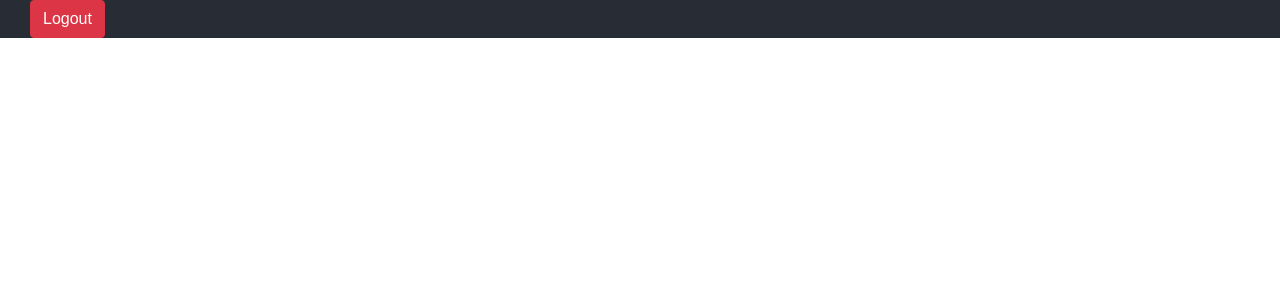
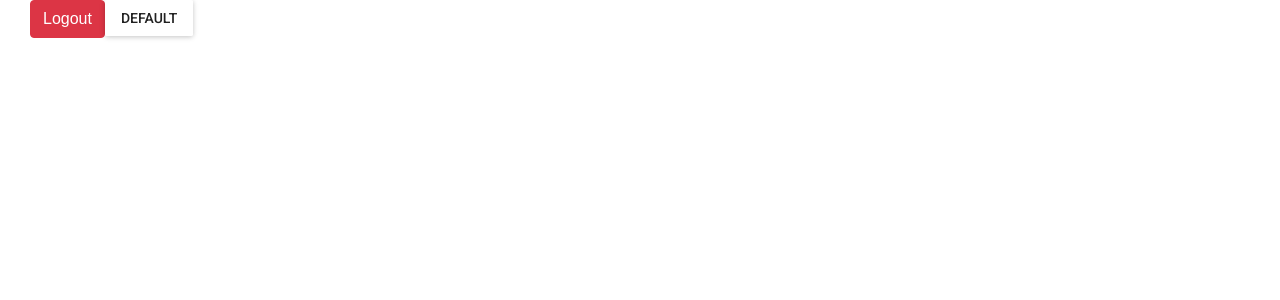
Before and after one commit to Jordan141/LokimFrontend, a React (Create React App) app: page /chat in a window 1280 px wide. Shown: the top 300 px of the page. Built offline with nearby package versions, Linux system fonts and the light colour scheme.

Commit message:
Added MaterialUI

```diff
--- a/package.json
+++ b/package.json
@@ -17,6 +17,7 @@
     "react-scripts": "0.8.5"
   },
   "dependencies": {
+    "material-ui": "^0.20.0",
     "react": "^15.4.2",
     "react-dom": "^15.4.2",
     "react-router": "^4.2.0",
--- a/public/index.html
+++ b/public/index.html
@@ -5,6 +5,7 @@
     <meta name="viewport" content="width=device-width, initial-scale=1">
     <link rel="shortcut icon" href="%PUBLIC_URL%/favicon.ico">
     <link rel="stylesheet" href="https://maxcdn.bootstrapcdn.com/bootstrap/4.0.0/css/bootstrap.min.css" integrity="sha384-Gn5384xqQ1aoWXA+058RXPxPg6fy4IWvTNh0E263XmFcJlSAwiGgFAW/dAiS6JXm" crossorigin="anonymous">
+    <link href="https://fonts.googleapis.com/css?family=Roboto:300,400,500" rel="stylesheet">
     <!--
       Notice the use of %PUBLIC_URL% in the tag above.
       It will be replaced with the URL of the `public` folder during the build.
--- a/src/App.css
+++ b/src/App.css
@@ -1,7 +1,3 @@
-div {
-  background-color: #282c34;
-}
-
 li a{
   color: white;
   text-decoration:  none;
--- a/src/components/chat.js
+++ b/src/components/chat.js
@@ -1,5 +1,7 @@
 import React, {Component} from 'react'
+import MuiThemeProvider from 'material-ui/styles/MuiThemeProvider'
 import {Link} from 'react-router-dom'
+import { RaisedButton } from 'material-ui';
 
 class Chat extends Component {
     constructor(props){
@@ -14,6 +16,9 @@ class Chat extends Component {
         return (
             <div className='container-fluid'>
                 <li className='btn btn-danger'><Link to='/'>Logout</Link></li>
+                <MuiThemeProvider>
+                    <RaisedButton label='Default' />
+                </MuiThemeProvider>
             </div>
         )
     }
--- a/src/components/home.js
+++ b/src/components/home.js
@@ -20,7 +20,7 @@ class Home extends Component {
         this.setState({successfulLogin: true})
     }
     handleChange(event){
-        const settings = ['username', 'password']
+        const settings = {'Username': 'username', 'Password': 'password'}
         //Find key for object using placeholders
         const key = settings[event.target.placeholder]
         //Only change state of specific value
@@ -42,8 +42,8 @@ class Home extends Component {
                 <p className="App-intro">Hello LokIM User!</p>
             </div>
             <form onSubmit={this.login}>
-            <input className='userInput' type="text" value={this.state.username} placeholder="Username" required/><br/>
-            <input className='userInput' type="password" value={this.state.password} placeholder="Password" required/><br/>
+            <input className='userInput' type="text" value={this.state.username} onChange={this.handleChange} placeholder="Username" required/><br/>
+            <input className='userInput' type="password" value={this.state.password} onChange={this.handleChange} placeholder="Password" required/><br/>
             <input type='submit' className='homeButton btn btn-primary' value='Login'/>
             </form>
             <li className="homeButton btn btn-secondary"><Link to='/register'>Create Account</Link></li>
```
Also changed, not shown: 1 other file (tests, documents, lock files or other folders).
